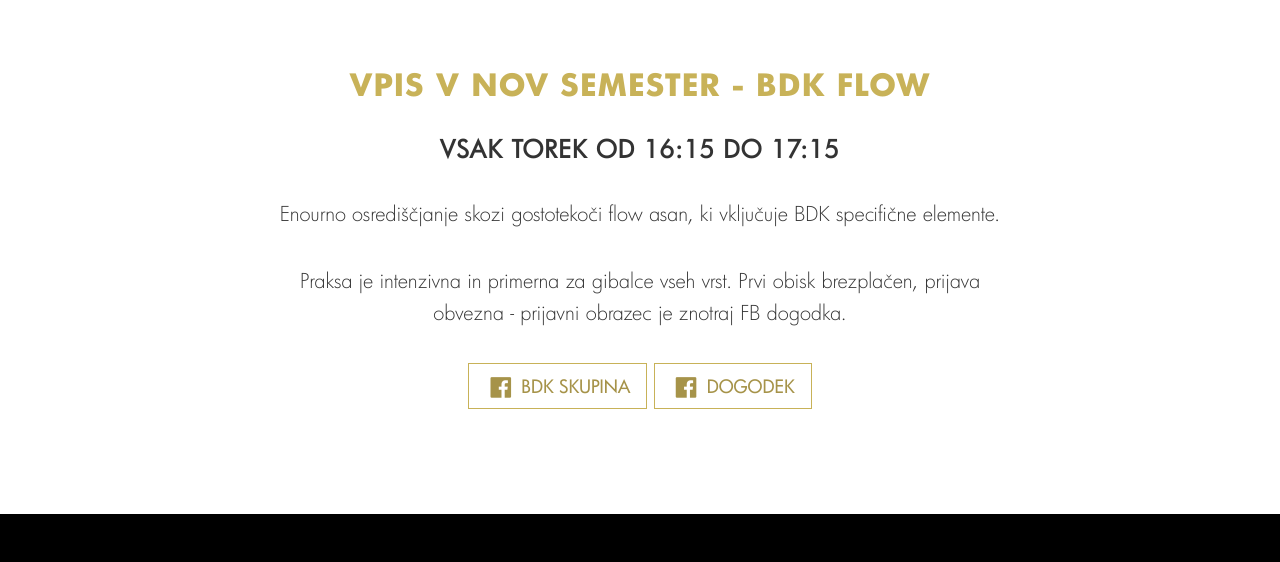
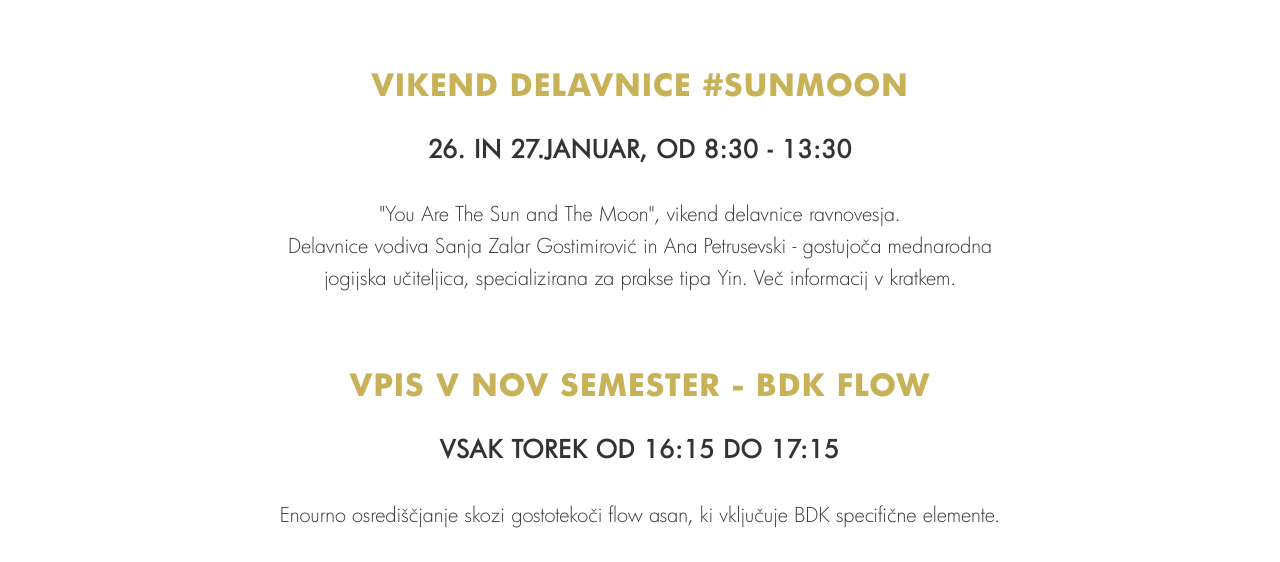
Before and after one commit to tangoutrip/budokon.github.io, a plain HTML site: page index.html in a window 1280 px wide. Shown: the part 2304-2866 px from the top of the page. Drawn offline with nearby package versions, Linux system fonts and the light colour scheme.

Commit message:
Update index.html

```diff
--- a/index.html
+++ b/index.html
@@ -120,6 +120,11 @@ Praksa vabi pozornost h kritičnem vrednotenju zgodb in prepričanj, ki jih je s
     <section id="vteku" class="content-section text-center bg-white">
 			<div class="container">
                 <div class="col-lg-8 col-lg-offset-2">
+
+			<h2>VIKEND DELAVNICE #SUNMOON</h2>
+					<h3> 26. in 27.januar, od 8:30 - 13:30 </h3>
+			 <p> "You Are The Sun and The Moon", vikend delavnice ravnovesja. <br> Delavnice vodiva Sanja Zalar Gostimirović in Ana Petrusevski - gostujoča mednarodna jogijska učiteljica, specializirana za prakse tipa Yin. Več informacij v kratkem.</p> <br><br>
+
                     <h2>VPIS V NOV SEMESTER - BDK FLOW </h2>
 					<h3> Vsak torek od 16:15 do 17:15 </h3>
 
@@ -216,8 +221,9 @@ Praksa vabi pozornost h kritičnem vrednotenju zgodb in prepričanj, ki jih je s
 										nadaljevalna skupina (ponedeljek 19:30-21:00)<br>
 									začetna skupina (torek 17:15-18:30)<br>
 									semester (september - januar / februar - junij) 200 €<br><br>
-										TEDENSKI BDK FLOW <br> intenzivna praksa (torek 16:15-17:15) <br>
-										semester (september - januar / februar - junij) 180 € <br> <br>
+										TEDENSKI BDK YOGA FLOW <br> intenzivna praksa (torek 16:15-17:15) <br>
+										semester (september - januar / februar - junij) 180 € <br>
+										posamezen obisk 15 €, prvi obisk brezplačen <br> <br>
 									<b> LOKACIJA: <a href="#zemljevid"> Glinška 6, Vič, Ljubljana</a></b>
 
 
```
